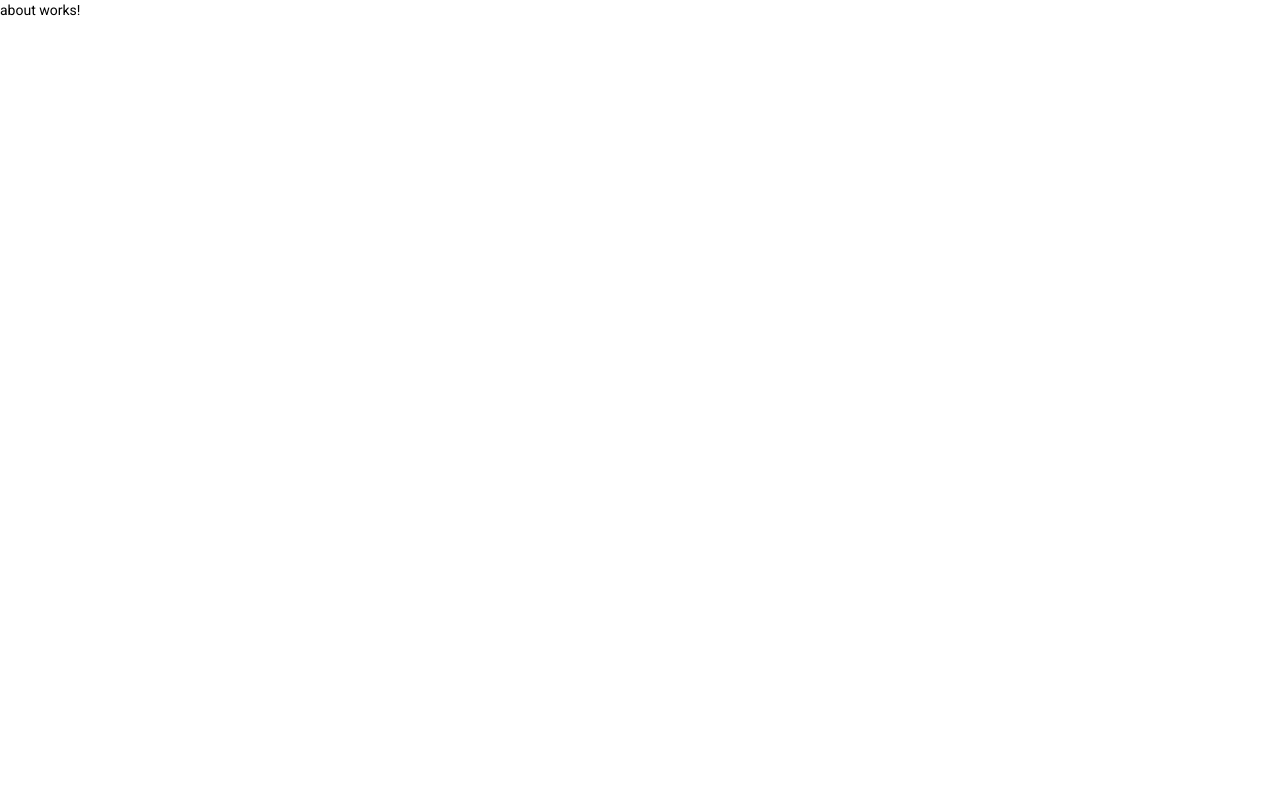
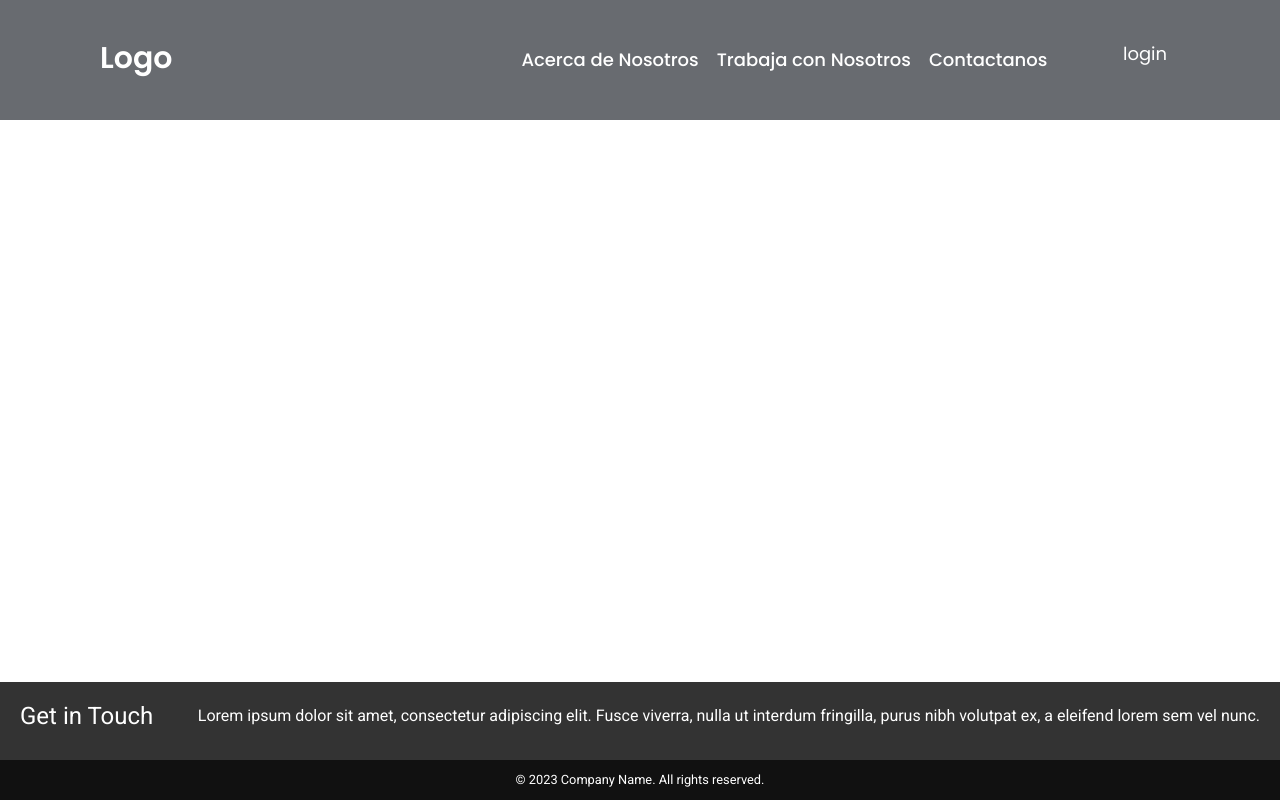
Before and after one commit to vafasca/Webpage, an Angular app: page /about in a window 1280 px wide. Built offline with nearby package versions, Linux system fonts and the light colour scheme.

Commit message:
added href on the nav

```diff
--- a/src/app/features/about/about.component.html
+++ b/src/app/features/about/about.component.html
@@ -1 +1,2 @@
-<p>about works!</p>
+<app-header></app-header>
+<app-footer></app-footer>
--- a/src/app/features/about/about.module.ts
+++ b/src/app/features/about/about.module.ts
@@ -3,6 +3,7 @@ import { CommonModule } from '@angular/common';
 
 import { AboutRoutingModule } from './about-routing.module';
 import { AboutComponent } from './about.component';
+import { SharedModule } from 'src/app/shared/shared.module';
 
 
 @NgModule({
@@ -11,7 +12,8 @@ import { AboutComponent } from './about.component';
   ],
   imports: [
     CommonModule,
-    AboutRoutingModule
+    AboutRoutingModule,
+    SharedModule
   ]
 })
 export class AboutModule { }
--- a/src/app/features/contact/contact.component.html
+++ b/src/app/features/contact/contact.component.html
@@ -1 +1,2 @@
-<p>contact works!</p>
+<app-header></app-header>
+<app-footer></app-footer>
--- a/src/app/features/contact/contact.module.ts
+++ b/src/app/features/contact/contact.module.ts
@@ -3,6 +3,7 @@ import { CommonModule } from '@angular/common';
 
 import { ContactRoutingModule } from './contact-routing.module';
 import { ContactComponent } from './contact.component';
+import { SharedModule } from 'src/app/shared/shared.module';
 
 
 @NgModule({
@@ -11,7 +12,8 @@ import { ContactComponent } from './contact.component';
   ],
   imports: [
     CommonModule,
-    ContactRoutingModule
+    ContactRoutingModule,
+    SharedModule
   ]
 })
 export class ContactModule { }
--- a/src/app/features/jobs/jobs.component.html
+++ b/src/app/features/jobs/jobs.component.html
@@ -1 +1,2 @@
-<p>jobs works!</p>
+<app-header></app-header>
+<app-footer></app-footer>
--- a/src/app/features/jobs/jobs.module.ts
+++ b/src/app/features/jobs/jobs.module.ts
@@ -3,6 +3,7 @@ import { CommonModule } from '@angular/common';
 
 import { JobsRoutingModule } from './jobs-routing.module';
 import { JobsComponent } from './jobs.component';
+import { SharedModule } from 'src/app/shared/shared.module';
 
 
 @NgModule({
@@ -11,7 +12,8 @@ import { JobsComponent } from './jobs.component';
   ],
   imports: [
     CommonModule,
-    JobsRoutingModule
+    JobsRoutingModule,
+    SharedModule
   ]
 })
 export class JobsModule { }
--- a/src/app/shared/components/header/header.component.css
+++ b/src/app/shared/components/header/header.component.css
@@ -16,16 +16,17 @@
   display: flex;
   max-width: calc(100% - 200px);
   margin: 0 auto;
-  height: 70px;
+  height: 120px;
   align-items: center;
   justify-content: space-between;
 }
 nav .content{
   display: flex;
   align-items: center;
+
 }
 nav .content .links{
-  margin-left: 80px;
+  margin-left: 340px;
   display: flex;
 }
 .content .logo a{
@@ -162,7 +163,7 @@ nav .content .links{
     padding: 0 20px;
   }
   nav .content .links{
-    margin-left: 30px;
+    margin-left: 180px;
   }
   .content .links li a{
     padding: 8px 13px;
@@ -175,7 +176,7 @@ nav .content .links{
   }
 }
 
-@media screen and (max-width: 900px){
+@media screen and (max-width: 930px){
   .wrapper .menu-icon{
     display: block;
   }
--- a/src/app/shared/components/header/header.component.html
+++ b/src/app/shared/components/header/header.component.html
@@ -1,70 +1,14 @@
 <div class="wrapper">
   <nav>
-
     <input type="checkbox" id="show-menu">
     <label for="show-menu" class="menu-icon"><p class="icon-set">≡</p></label>
     <div class="content">
-    <div class="logo"><a href="#">Logo</a></div>
+    <div class="logo"><a href="/home">Logo</a></div>
       <ul class="links">
         <!-- <li><a href="#">Home</a></li> -->
-        <li><a href="#">Acerca de Nosotros</a></li>
-        <li><a href="#">Trabaja con Nosotros</a></li>
-        <!-- <li>
-          <a href="#" class="desktop-link">Trabaja con Nosotros</a>
-          <input type="checkbox" id="show-services"> -->
-          <!-- <label for="show-services">Productsxxx</label> -->
-          <!-- <ul>
-            <li>
-              <a href="#" class="desktop-link">Analytical</a>
-              <input type="checkbox" id="show-items">
-              <label for="show-items">Analytical</label>
-              <ul>
-                <li>
-                  <a href="#" class="desktop-link">Endocrinology</a>
-                    <input type="checkbox" id="show-inner-items">
-                    <label for="show-inner-items">Endocrinology</label>
-                    <ul>
-                      <li><a href="#">Sub Menu 1</a></li>
-                      <li><a href="#">Sub Menu 2</a></li>
-                      <li><a href="#">Sub Menu 3</a></li>
-                    </ul>
-                </li>
-                <li><a href="#">Sub Menu 2</a></li>
-                <li><a href="#">Sub Menu 3</a></li>
-              </ul>
-
-            </li>
-            <li><a href="#">Autoimmunity</a></li>
-            <li><a href="#">Microbiology</a></li>
-            <li>
-              <a href="#" class="desktop-link">Endocrinology</a>
-              <input type="checkbox" id="show-items">
-              <label for="show-items">Endocrinology</label>
-              <ul>
-                <li>
-                  <a href="#">Sub Menu 1</a>
-                  <a href="#" class="desktop-link">Endocrinology</a>
-                    <input type="checkbox" id="show-inner-items">
-                    <label for="show-inner-items">Endocrinology</label>
-                    <ul>
-                      <li><a href="#">Sub Menu 1</a></li>
-                      <li><a href="#">Sub Menu 2</a></li>
-                      <li><a href="#">Sub Menu 3</a></li>
-                    </ul>
-                </li>
-                <li><a href="#">Sub Menu 2</a></li>
-                <li><a href="#">Sub Menu 3</a></li>
-              </ul>
-            </li>
-            <li><a href="#">Research Products</a></li>
-            <li><a href="#">Instrumentation</a></li>
-          </ul> -->
-        <!-- </li> -->
-        <li><a href="#">Contactanos</a></li>
-
-
-
-
+        <li><a href="/about">Acerca de Nosotros</a></li>
+        <li><a href="/jobs">Trabaja con Nosotros</a></li>
+        <li><a href="/contact">Contactanos</a></li>
       </ul>
     </div>
     <label for="show-search" class="search-icon"><p class="login">login</p></label>
```
